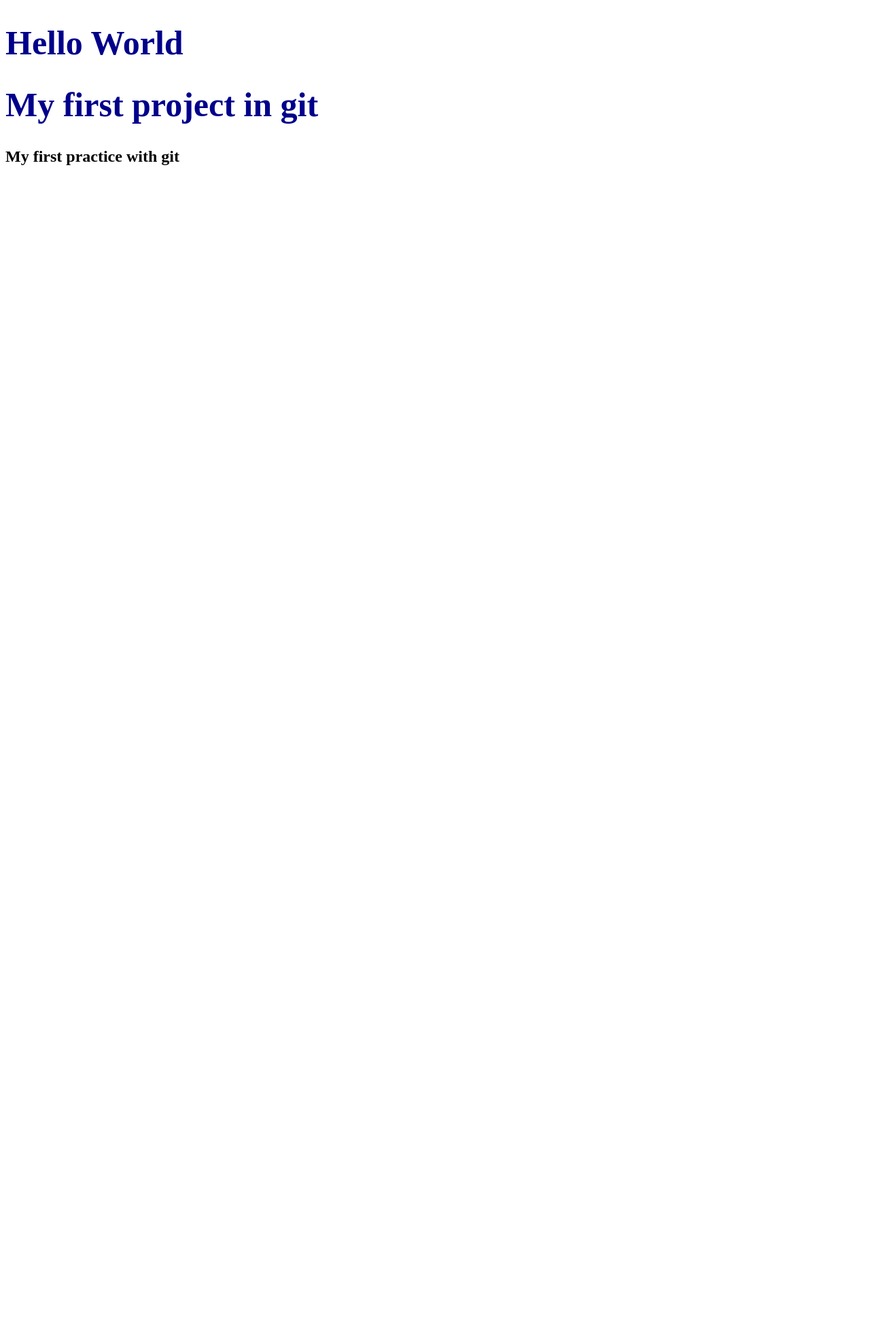
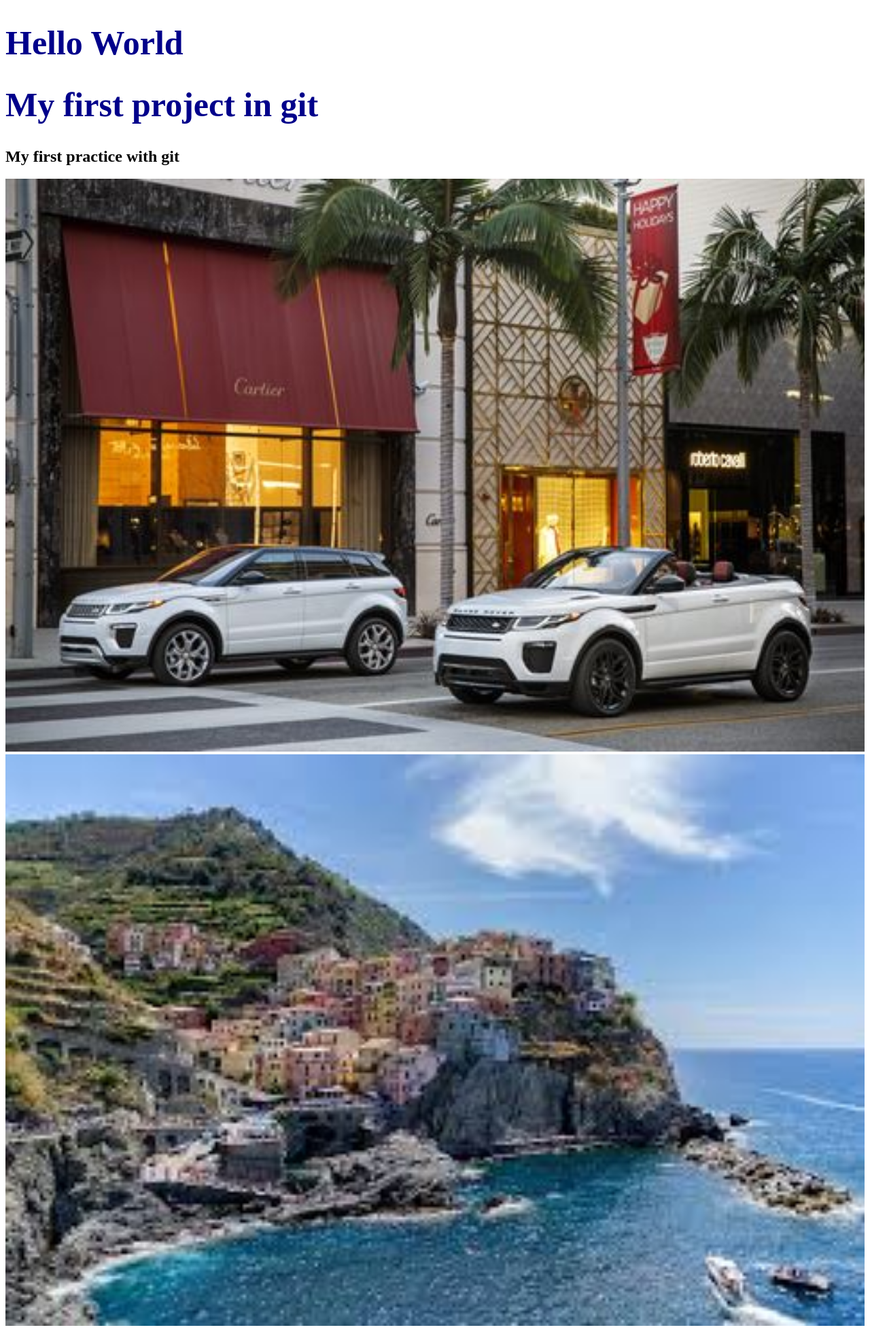
Before and after one commit to esj-creation/creation, a plain HTML site: page index.html in a window 1280 px wide. Shown: the whole page at 68% size. Before the commit the page ends 800 px from the top, so only its background shows below. Drawn offline with Linux system fonts and the light colour scheme; files that its build step writes are made by us from their sources; files whose address does not match are found by name.

Commit message:
added new image

```diff
--- a/index.html
+++ b/index.html
@@ -14,6 +14,8 @@
     <h1>Hello World</h1>
     <h1>My first project in git</h1>
     <h2>My first practice with git</h2>
+    <div><img src="hello-world.jpg" alt="Hello-world from Space" style="width:100%;max-width:1366px;"></div>
+    <div><img src="hello-world2.jpg" alt=" Hello Git" style="width: 100%;max-width: 1366px;"> </div>
 </body>
 
 </html>
```
Also changed, not shown: hello-world.jpg (added), hello-world2.jpg (added).
